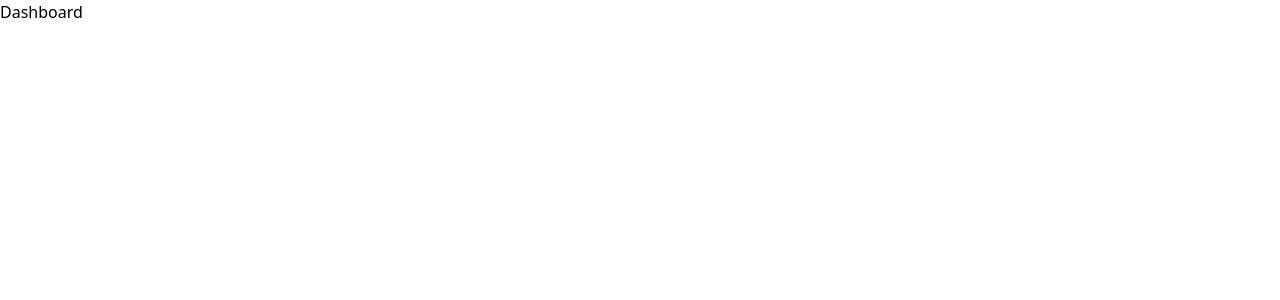
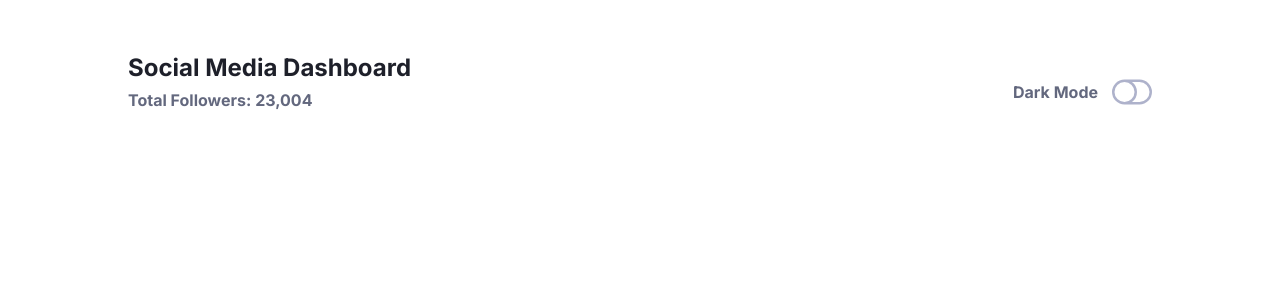
Before and after one commit to TheThomasY/social-media-dashboard, a React (Create React App) app: page / in a window 1280 px wide. Shown: the top 300 px of the page. Built offline with nearby package versions, Linux system fonts and the light colour scheme.

Commit message:
basic header section thrown together, moving off main now

```diff
--- a/package.json
+++ b/package.json
@@ -8,6 +8,7 @@
     "@testing-library/user-event": "^13.5.0",
     "react": "^17.0.2",
     "react-dom": "^17.0.2",
+    "react-icons": "^4.3.1",
     "react-scripts": "5.0.0",
     "web-vitals": "^2.1.3"
   },
--- a/public/index.html
+++ b/public/index.html
@@ -8,6 +8,12 @@
     <meta
       name="description"
       content="Web site created using create-react-app"
+    />
+    <link rel="preconnect" href="https://fonts.googleapis.com" />
+    <link rel="preconnect" href="https://fonts.gstatic.com" crossorigin />
+    <link
+      href="https://fonts.googleapis.com/css2?family=Inter:wght@400;700&display=swap"
+      rel="stylesheet"
     />
     <link rel="apple-touch-icon" href="%PUBLIC_URL%/logo192.png" />
     <!--
--- a/src/App.js
+++ b/src/App.js
@@ -1,7 +1,13 @@
+import Header from './components/Header';
+
 import './App.css';
 
 function App() {
-  return <div>Dashboard</div>;
+  return (
+    <div className='font-Inter'>
+      <Header />
+    </div>
+  );
 }
 
 export default App;
--- /dev/null
+++ b/src/components/Header.js
@@ -0,0 +1,34 @@
+import React, { useState } from 'react';
+
+import { BsToggleOn, BsToggleOff } from 'react-icons/bs';
+
+export default function Header() {
+  const [darkMode, setDarkMode] = useState(false);
+
+  const darkModeHandler = () => {
+    setDarkMode(!darkMode);
+  };
+
+  return (
+    <div className='w-4/5 mt-10 mx-auto flex flex-col md:flex-row md:justify-between md:items-center'>
+      <div>
+        <div className='text-2xl font-bold text-dark-text'>
+          Social Media Dashboard
+        </div>
+        <div className='mt-1 font-bold text-grey-text'>
+          Total Followers: 23,004
+        </div>
+      </div>
+      <div className='flex justify-between mt-5 border-t-2 border-grey-line md:border-0'>
+        <div className='py-5 font-bold text-grey-text'>Dark Mode</div>
+        <button onClick={darkModeHandler} className='md:ml-3.5'>
+          {darkMode ? (
+            <BsToggleOn color={'#aeb2cb'} size={'40px'} />
+          ) : (
+            <BsToggleOff color={'#aeb2cb'} size={'40px'} />
+          )}
+        </button>
+      </div>
+    </div>
+  );
+}
--- a/tailwind.config.js
+++ b/tailwind.config.js
@@ -1,10 +1,20 @@
 // prettier-ignore
 module.exports = {
+  darkMode: 'class',
   content: [
     "./src/**/*.{js,jsx,ts,tsx}",
   ],
   theme: {
-    extend: {},
+    extend: {
+      colors: {
+        'grey-text': 'hsl(228, 12%, 44%)',
+        'dark-text': 'hsl(230, 17%, 14%)',
+        'grey-line': '#898c9b',
+      },
+      fontFamily: {
+        'Inter': ['Inter', 'sans-serif']
+      }
+    },
   },
   plugins: [],
 }
```
Also changed, not shown: 1 other file (tests, documents, lock files or other folders).
